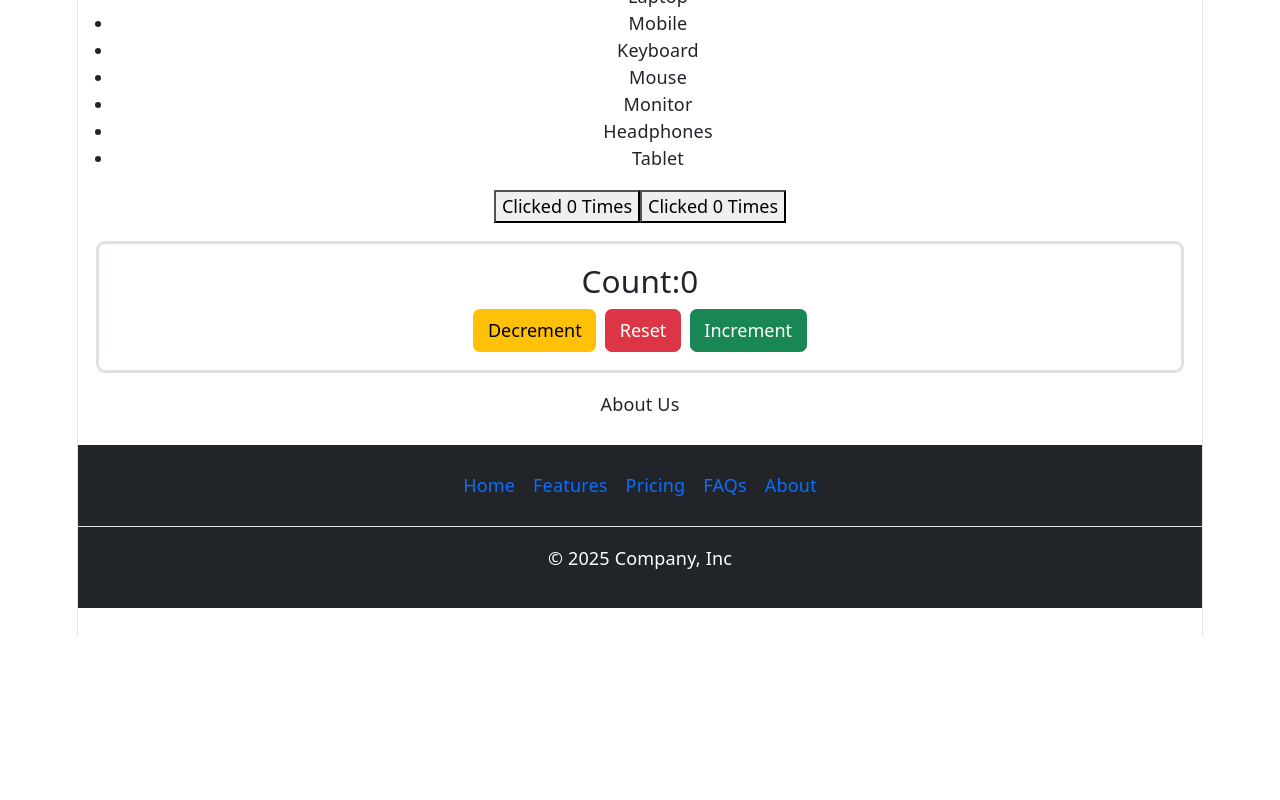
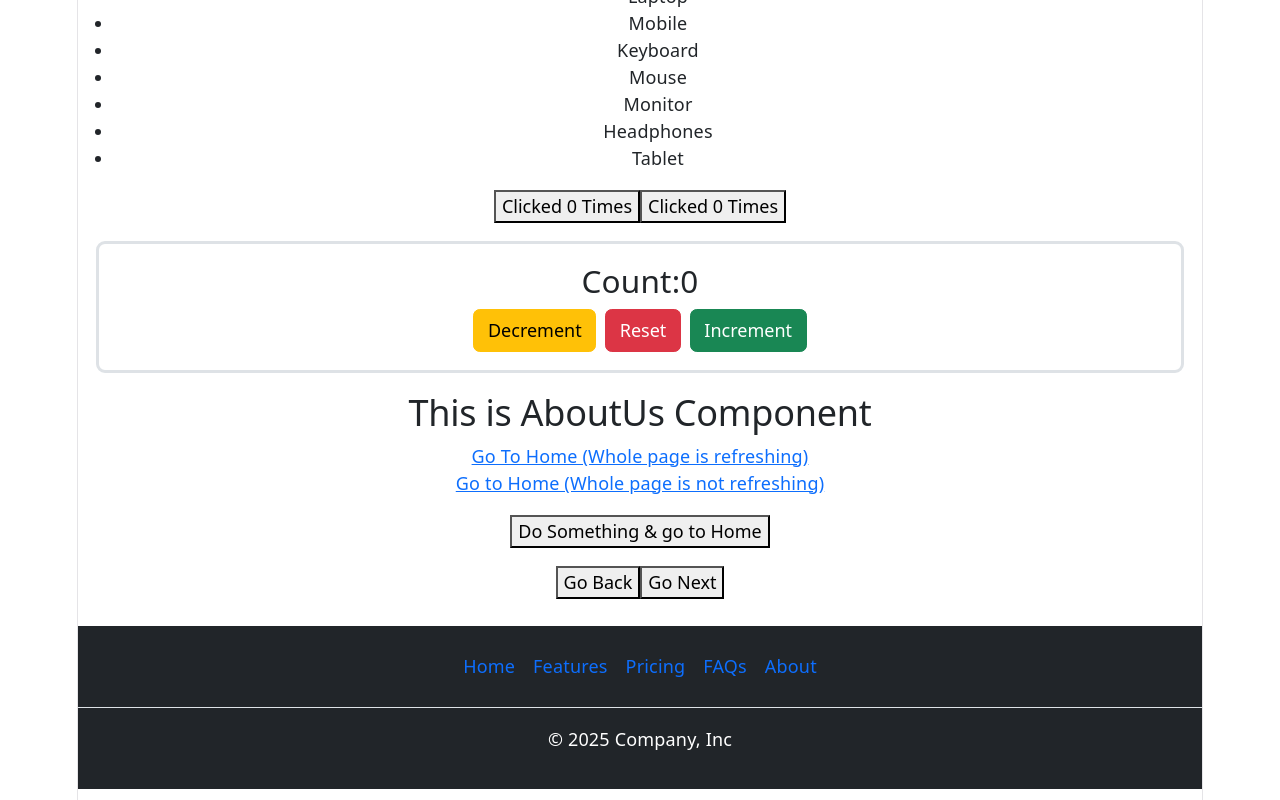
Before and after one commit to srinithreddy16/react-engineering-playbook, a React (Vite) app in the folder my-app/: page /aboutus in a window 1280 px wide. Shown: the part 11200-12000 px from the top of the page. Before the commit the page ends 11835 px from the top, so only its background shows below. Built offline with nearby package versions, Linux system fonts and the light colour scheme; no server answers.

Commit message:
Demo route navigation on AboutUs: Link vs anchor, useNavigate after an action, and back/forward.

```diff
--- a/my-app/src/components/routing/AboutUs.tsx
+++ b/my-app/src/components/routing/AboutUs.tsx
@@ -1,5 +1,28 @@
+import { Link } from "react-router-dom"
+import { useNavigate } from "react-router-dom"
 export default function AboutUs() {
+    const navigate = useNavigate();  //useNavigate() returns a function that lets you navigate programmatically in the browser in response to user interactions or effects.
+
+    const doSomethingAndGoToHome=()=>{
+        console.log('Execute Some Logic...');
+        navigate('/home')
+    }
   return (
-    <div>About Us</div>
+    <>
+        <h2>This is AboutUs Component</h2>
+        <a href="/home">Go To Home (Whole page is refreshing)</a>
+        <p>
+            <Link to="/home">Go to Home (Whole page is not refreshing)</Link>
+        </p>
+        <p>
+            <button onClick={doSomethingAndGoToHome}>Do Something & go to Home</button>
+        </p>
+        <p>
+            <button onClick={() => navigate(-1)}>Go Back</button>
+             <button onClick={() => navigate(1)}>Go Next</button>
+        </p>
+
+    </>
+
   )
 }
```
Also changed, not shown: my-app/notes.txt.
